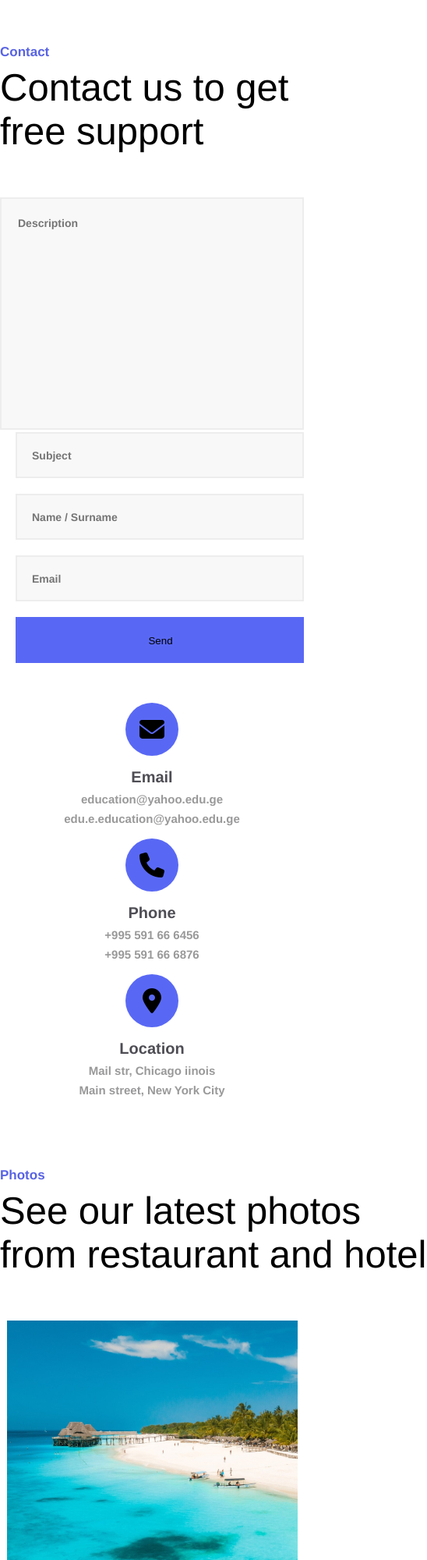
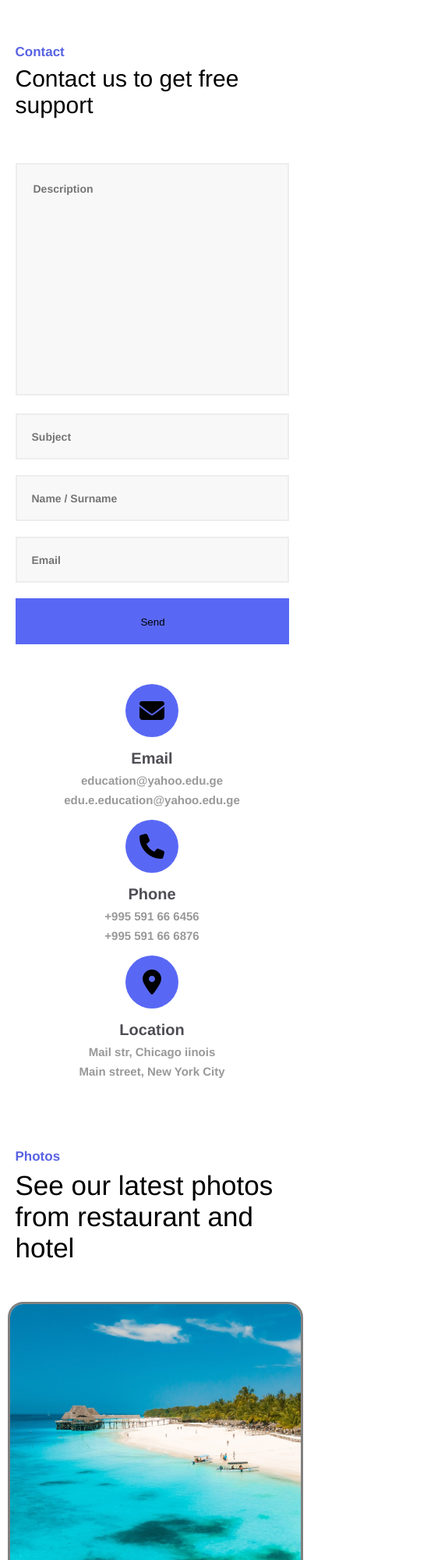
Before and after one commit to GiorgiKakhetelidz1/Giorgi-kakhetelidze-davaleba-11, a plain HTML site: page index.html in a window 390 px wide. Shown: the top 2000 px of the page at 78% size, 548 px wide, since content can reach past the window. Drawn offline with Linux system fonts and the light colour scheme.

Commit message:
add
added responsive design

```diff
--- /dev/null
+++ b/css/media.css
@@ -0,0 +1,74 @@
+@media (max-width:1219px) {
+    .container {
+        width: 90%
+    }
+    .wra-child {
+        width: 100%;
+    }
+    .wrapper {
+        justify-content: space-evenly;
+    }
+    .wra-child1 {
+        width: 500px;
+        margin-top: 20px;
+    }
+
+
+}
+@media (max-width:1125px) {
+    .ph-wrp {
+        justify-content: space-evenly;
+    }
+    .ph-wrp img {
+        margin-bottom: 20px;
+    }
+}
+@media (max-width:752px) {
+    .info {
+        justify-content: space-evenly;
+    }
+    .wra-child1 {
+        width: 100%;
+        margin-left: 0px;
+    }
+}
+@media (max-width:606px) {
+
+    .se-2 h1 {
+        font-size: 35px;
+        width: 100%;
+    }
+}
+@media (max-width:577px) {
+    .info {
+        flex-direction: column;
+        align-items: center;
+    }
+}
+@media (max-width:405px) {
+    .con-1 h1 {
+        width: 100%;
+        font-size: 30px;
+    }
+    .ph-wrp img {
+        width: 100%;
+        margin-left: 10px;
+        margin-right: 10px;
+        border-radius: 20px;
+        border: 3px solid gray;
+    }
+}
+@media (max-width:343px) {
+    .foot {
+        flex-direction: column;
+        width: 100%;
+        align-items: center;
+        margin-top: 30px;
+    }
+    .foo-inf {
+        width: 100%;
+        height: 290px;
+    }
+
+
+}
--- a/css/style.css
+++ b/css/style.css
@@ -27,8 +27,6 @@
 }
 .wrapper {
     width: 100%;
-
-
     display: flex;
     justify-content: space-between;
     flex-wrap: wrap;
@@ -170,7 +168,8 @@ input[type=submit]:hover {
 footer {
     width: 100%;
     background-color: black;
-
+    padding-top: 50px;
+    padding-bottom: 50px;
     margin-top: 39px;
 }
 .foo {
@@ -183,8 +182,7 @@ footer {
 .foo-inf {
     width: 295px;
     height: 200px;
-    margin-top: 50px;
-    margin-bottom: 40px;
+
 
 
 }
@@ -211,8 +209,7 @@ footer {
     justify-content: space-between;
     flex-wrap: wrap;
     width: 492px;
-    margin-top: 50px;
-    margin-bottom: 40px;
+
 }
 .foo-inf-2 {
     width: 120px;
--- a/index.html
+++ b/index.html
@@ -5,6 +5,7 @@
     <meta name="viewport" content="width=device-width, initial-scale=1.0">
     <link rel="stylesheet" href="css/reset.css">
     <link rel="stylesheet" href="css/style.css">
+    <link rel="stylesheet" href="css/media.css">
     <script src="https://kit.fontawesome.com/cc2b2a9347.js" crossorigin="anonymous"></script>
     <title>lecture 11</title>
 </head>
```
